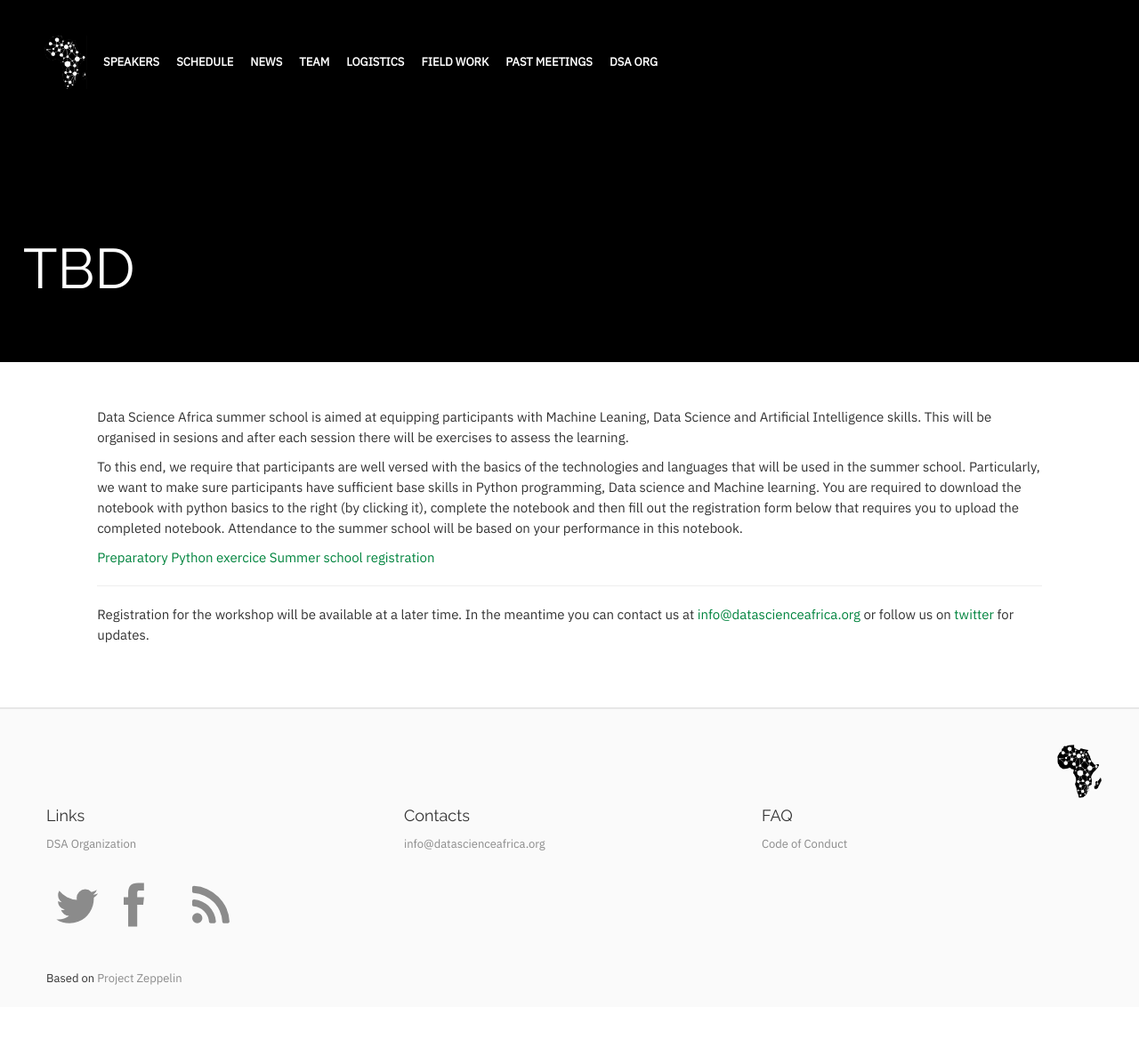
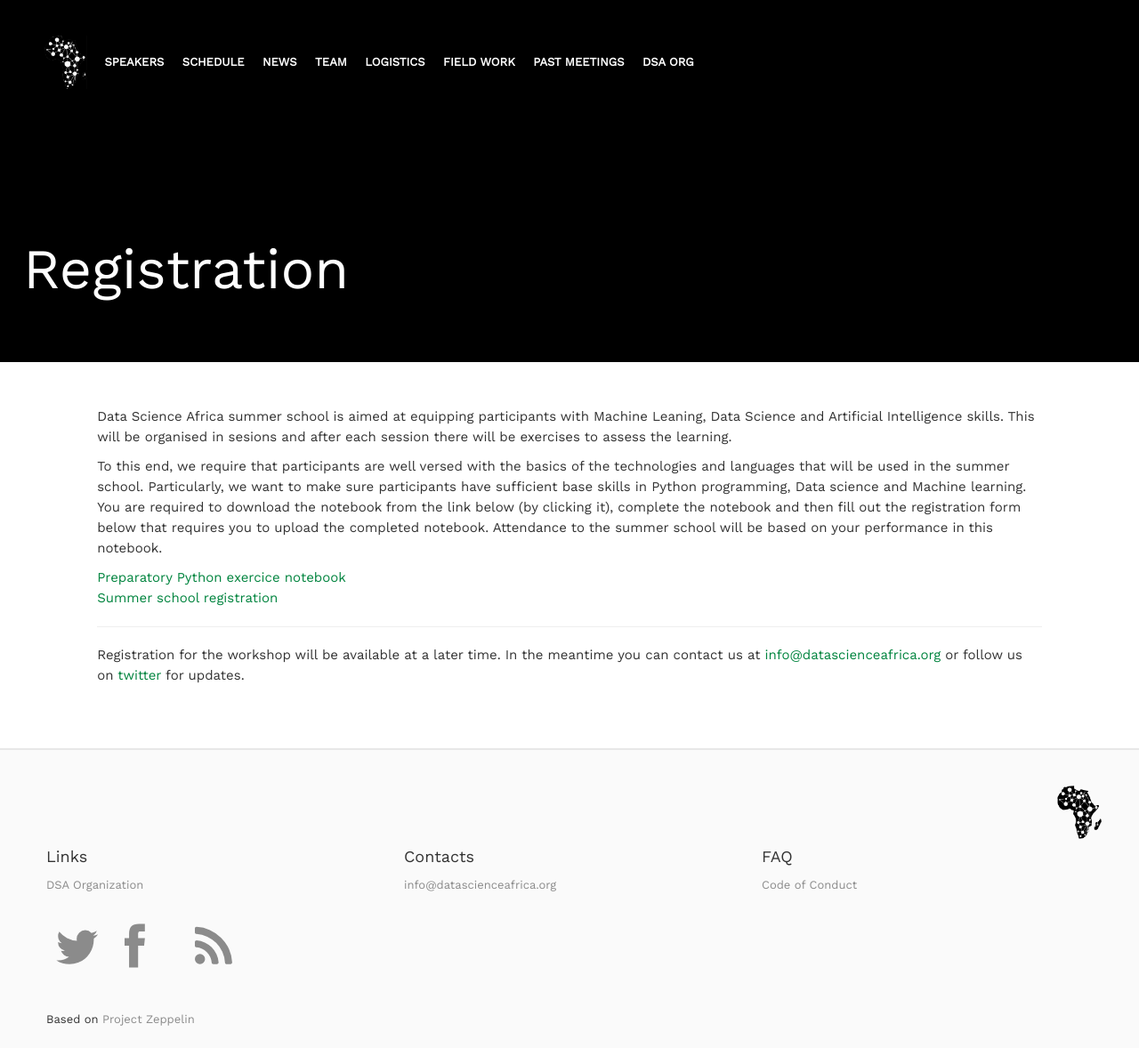
Before and after one commit to datsciafrica/dsa2020kampala, a Jekyll site: the page built from tbd.html, in a window 1280 px wide and 1178 px high. Shown: the whole window at 89% size. Built offline with Jekyll 4.4.1, drawn with Linux system fonts in a browser that asks for light colours; nearby versions of some CDN libraries; some web fonts are replaced; comment, search, counter and statistics services are not loaded.

Commit message:
Summer school reg and minor updates

```diff
--- a/_includes/tbd.html
+++ b/_includes/tbd.html
@@ -8,11 +8,12 @@
         	</p>
 
         	<p class="text-left">
-			To this end, we require that participants are well versed with the basics of the technologies and languages that will be used in the summer school. Particularly, we want to make sure participants have sufficient base skills in Python programming, Data science and Machine learning. You are required to download the notebook with python basics to the right (by clicking it), complete the notebook and then fill out the registration form below that requires you to upload the completed notebook. Attendance to the summer school will be based on your performance in this notebook.
+			To this end, we require that participants are well versed with the basics of the technologies and languages that will be used in the summer school. Particularly, we want to make sure participants have sufficient base skills in Python programming, Data science and Machine learning. You are required to download the notebook from the link below (by clicking it), complete the notebook and then fill out the registration form below that requires you to upload the completed notebook. Attendance to the summer school will be based on your performance in this notebook.
 			</p>
 
 			<p class="text-left">
-				<a href="/assets/Python-Data-Basics.zip" target="_blank">Preparatory Python exercice</a>
+				<a href="/dsa2020kampala/assets/Python-Data-Basics.zip" target="_blank">Preparatory Python exercice notebook</a>
+				<br>
 			 	<a href="/tbd" target="_blank">Summer school registration</a>
 			</p>
 
@@ -20,7 +21,7 @@
 			<hr>
             <p class="text-left">
               Registration for the workshop will be available at a later time.
-              In the meantime you can contact us at <a href="mailto:info@datascienceafrica.org">info@datascienceafrica.org</a> or follow us on <a href="https://twitter.com/dsa_org" target="_blank">twitter</a> for updates.
+              In the meantime you can contact us at <a href="mailto:dsakampala2020@gmail.com">info@datascienceafrica.org</a> or follow us on <a href="https://twitter.com/dsa_org" target="_blank">twitter</a> for updates.
             </p>
 
         </div>
--- a/_includes/team.html
+++ b/_includes/team.html
@@ -1,6 +1,7 @@
 <!-- Begin Team List-->
 <section id="team" class="team">
     <div class="content-wrapper">
+        <div class="row">
         <div class="col-lg-10 col-lg-offset-1">
             <p class="text-left animated hiding" data-animation="fadeInUp" data-delay="0">{{ site.aboutUs }}</p>
         </div>
@@ -31,5 +32,6 @@
             {% endif %} {% endfor %}
         </div>
     </div>
+    </div>
 </section>
 <!-- End Team List -->
--- a/tbd.html
+++ b/tbd.html
@@ -1,6 +1,6 @@
 ---
 layout: default
-title: TBD
+title: Registration
 permalink: /tbd/
 color: "#000000"
 ---
```
Also changed, not shown: _sass/partials/_base.scss (+4 -5 lines), css/main.css.
